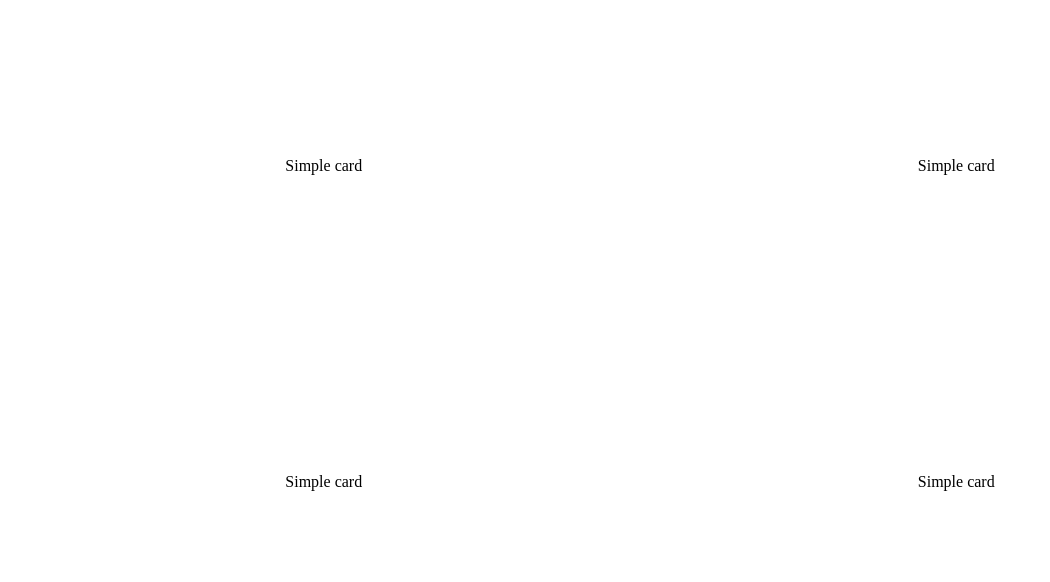
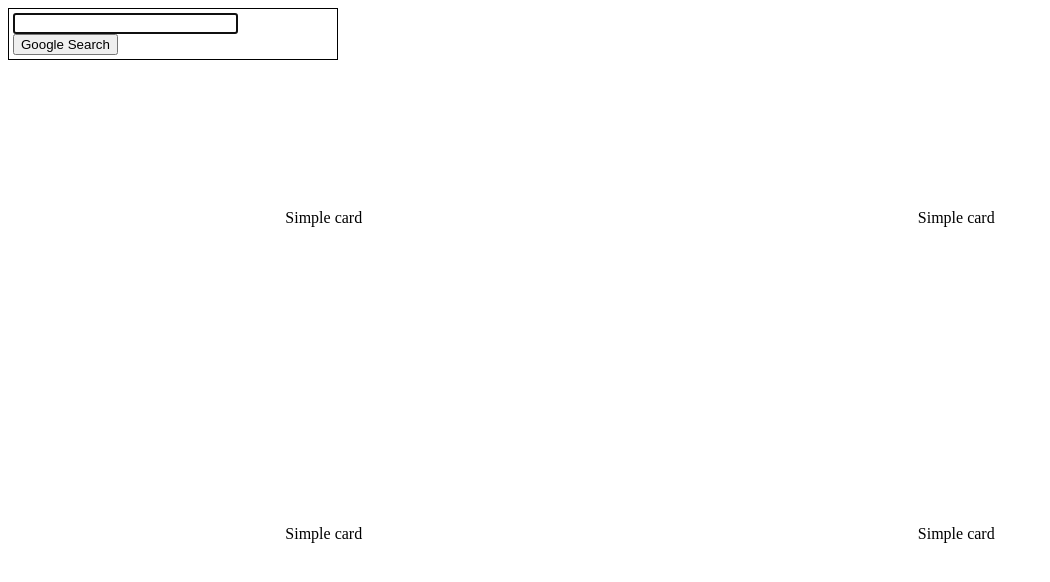
Before and after one commit to troelslenda/vivaldi-dashboard, an Angular app: page / in a window 1280 px wide. Shown: the top 582 px of the page, without its empty margins (0-1050 px from the left). Built offline with nearby package versions, Linux system fonts and the light colour scheme.

Commit message:
simple forward of search

```diff
--- a/src/app/app.component.html
+++ b/src/app/app.component.html
@@ -1,6 +1,18 @@
+<form method="get" action="http://www.google.com/search">
+
+  <div style="border:1px solid black;padding:4px;width:20em;">
+    <input autofocus type="text" name="q" size="25" maxlength="255" value="" />
+    <input type="submit" value="Google Search" />
+
+  </div>
+</form>
+
+
 <mat-grid-list cols="2" rowHeight="2:1">
   <mat-grid-tile>
-    <a (click)="openLink()" mat-button><mat-card>Simple card</mat-card></a>
+    <a (click)="openLink()" mat-button>
+      <mat-card>Simple card</mat-card>
+    </a>
   </mat-grid-tile>
   <mat-grid-tile>
     <mat-card>Simple card</mat-card>
--- a/src/app/app.component.ts
+++ b/src/app/app.component.ts
@@ -1,14 +1,19 @@
-import { Component } from '@angular/core';
+import { Component, OnInit } from '@angular/core';
 
 @Component({
   selector: 'app-root',
   templateUrl: './app.component.html',
   styleUrls: ['./app.component.css']
 })
-export class AppComponent {
+export class AppComponent implements OnInit {
   title = 'app';
+
 
   openLink() {
     console.log('open the link')
   }
+
+  ngOnInit() {
+
+  }
 }
--- a/src/app/app.module.ts
+++ b/src/app/app.module.ts
@@ -7,6 +7,7 @@ import {MatButtonModule} from '@angular/material/button';
 
 
 import { AppComponent } from './app.component';
+import { FormsModule } from '@angular/forms';
 
 @NgModule({
   declarations: [
```
